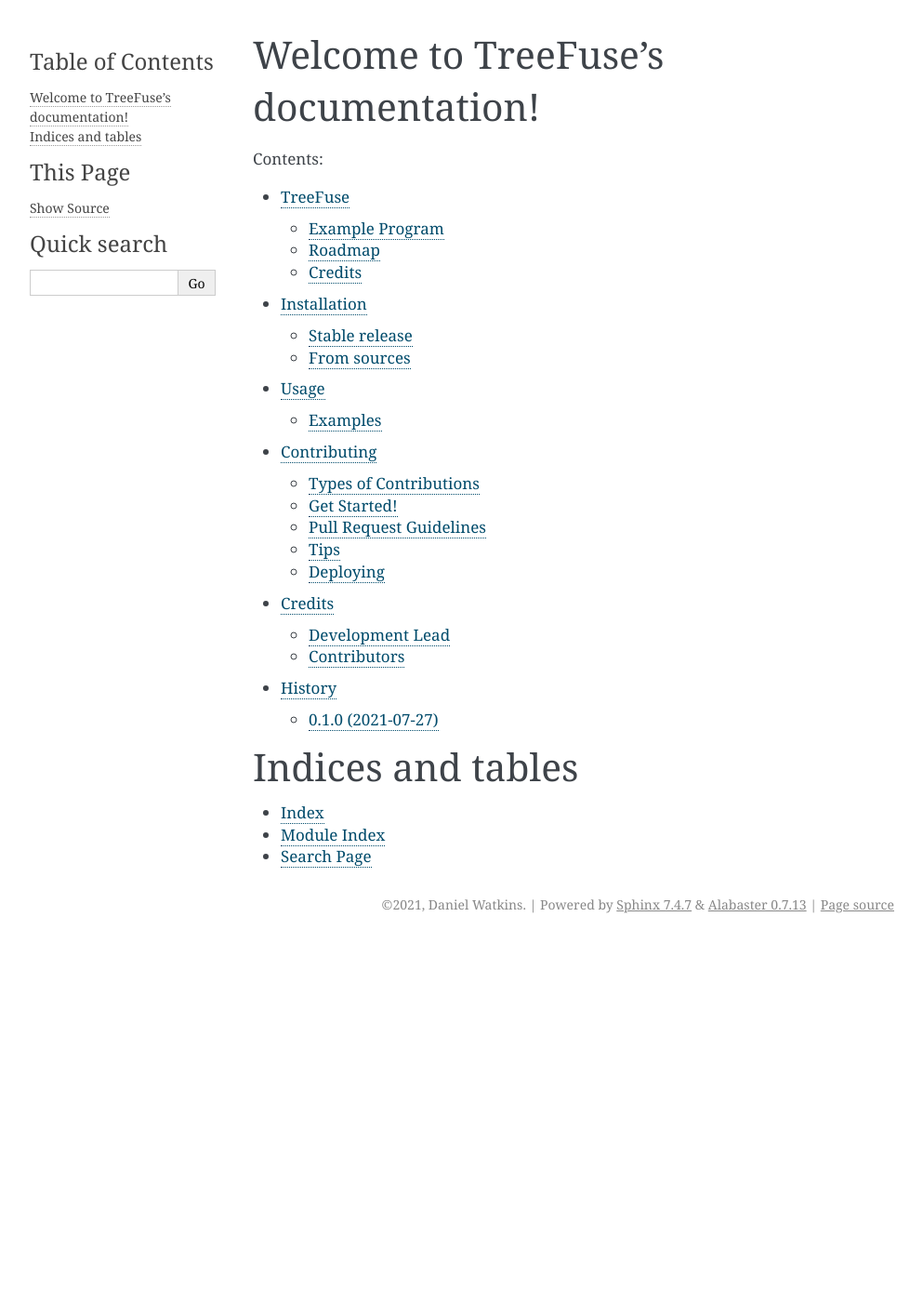
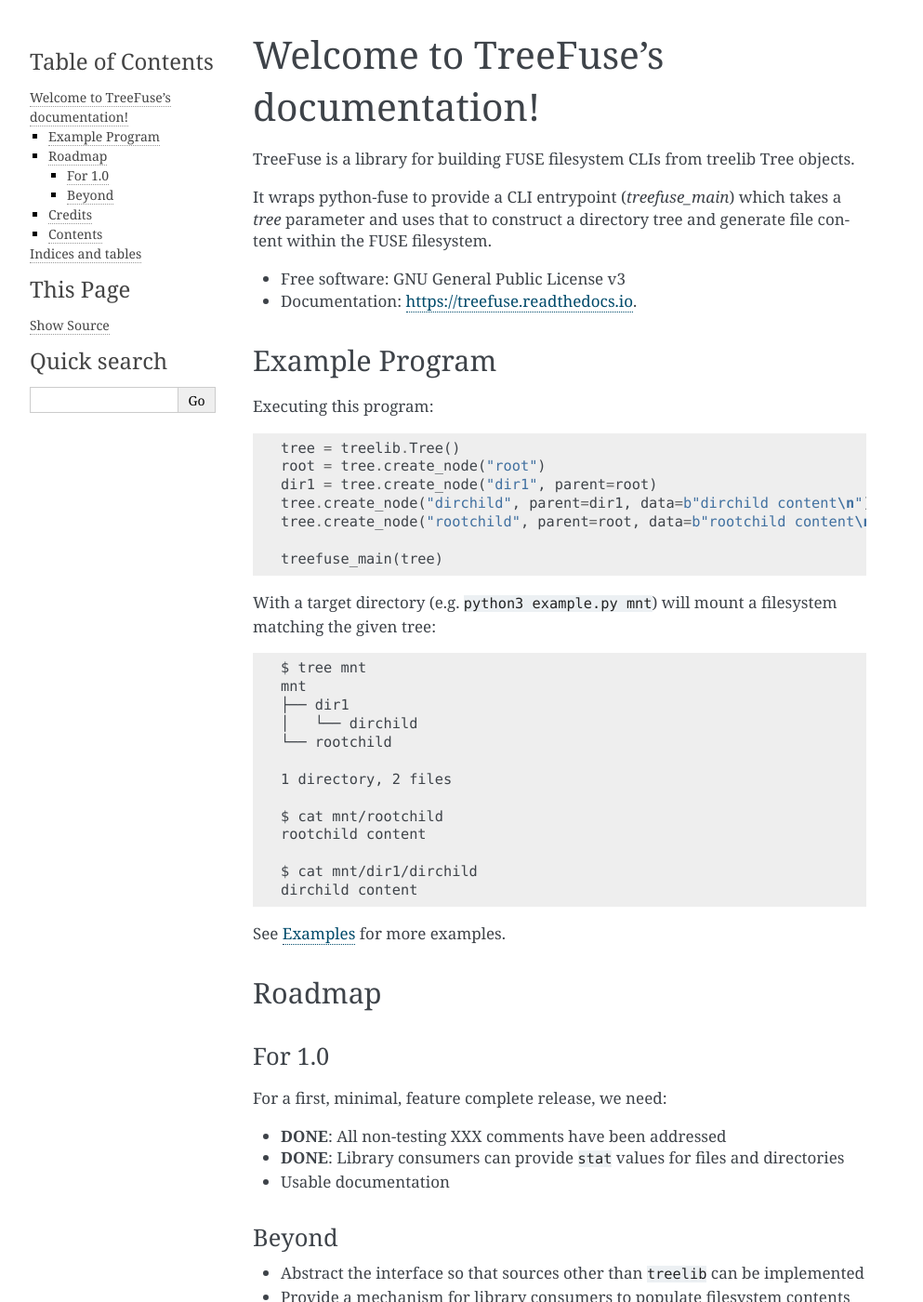
Before and after one commit to OddBloke/TreeFuse, a Sphinx documentation site: the page built from docs/index.rst, in a window 1280 px wide and 1400 px high. Shown: the whole window at 93% size, without its empty margins (148-1141 px from the left). Built offline with Sphinx 7.4.7, drawn with Linux system fonts in a browser that asks for light colours; pages that are not in the unit, such as notebooks, are missing from menus; some of the changed text lies outside the part shown.

Commit message:
docs: use a portion of README.rst on the index page

```diff
--- a/README.rst
+++ b/README.rst
@@ -13,6 +13,10 @@ TreeFuse
 .. image:: https://readthedocs.org/projects/treefuse/badge/?version=latest
         :target: https://treefuse.readthedocs.io/en/latest/?version=latest
         :alt: Documentation Status
+
+.. doc-index-include-start
+.. ^ and the corresponding -end below are used to indicate the portion of the
+   README which is included in the documentation index
 
 TreeFuse is a library for building FUSE filesystem CLIs from treelib Tree
 objects.
--- a/docs/readme.rst
+++ /dev/null
@@ -1 +0,0 @@
-.. include:: ../README.rst
```
Also changed, not shown: other parts of README.rst (+2 -0 lines), docs/index.rst (+7 -2 lines).
